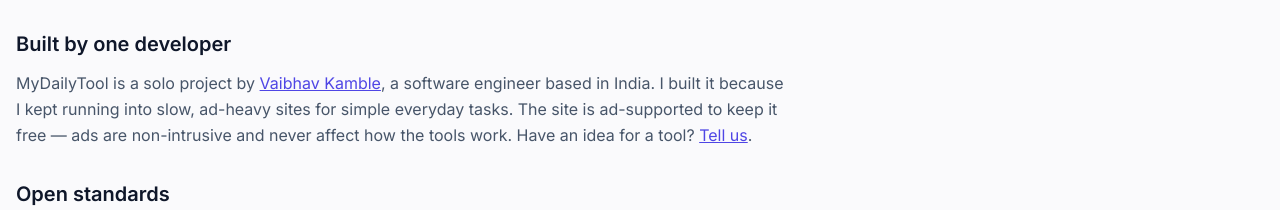
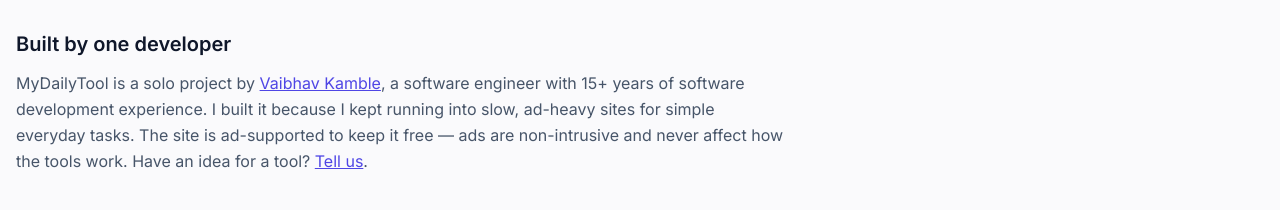
Before and after one commit to vaibhavkam/mydailytools, a Next.js app: page /about in a window 1280 px wide. Shown: the part 398-608 px from the top of the page. Built offline with nearby package versions, Linux system fonts and the light colour scheme; no server answers.

Commit message:
About: update bio to mention 15+ years of experience

```diff
--- a/app/about/page.tsx
+++ b/app/about/page.tsx
@@ -29,7 +29,7 @@
         <h2>Built by one developer</h2>
         <p>
           {SITE.name} is a solo project by <a href="https://www.linkedin.com/in/vaibhavkamble/" className="text-brand-600 underline" target="_blank" rel="noopener noreferrer">Vaibhav Kamble</a>, a software
-          engineer based in India. I built it because I kept running into slow, ad-heavy
+          engineer with 15+ years of software development experience. I built it because I kept running into slow, ad-heavy
           sites for simple everyday tasks. The site is ad-supported to keep it free —
           ads are non-intrusive and never affect how the tools work.
           Have an idea for a tool? <a href="/contact/" className="text-brand-600 underline">Tell us</a>.
```
